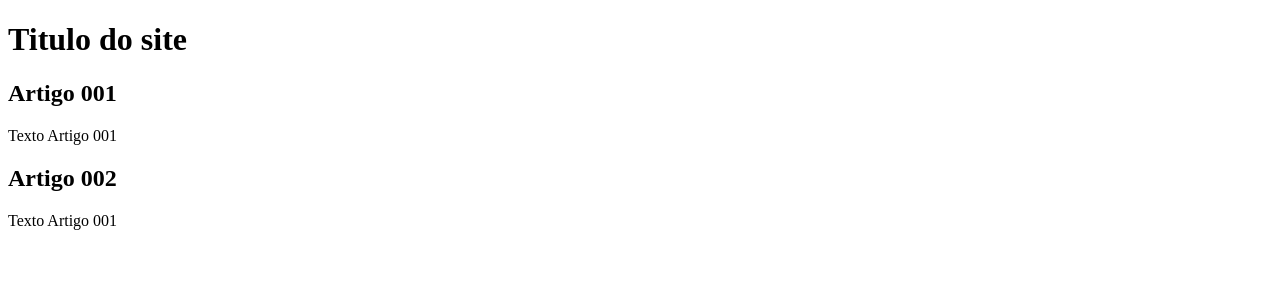
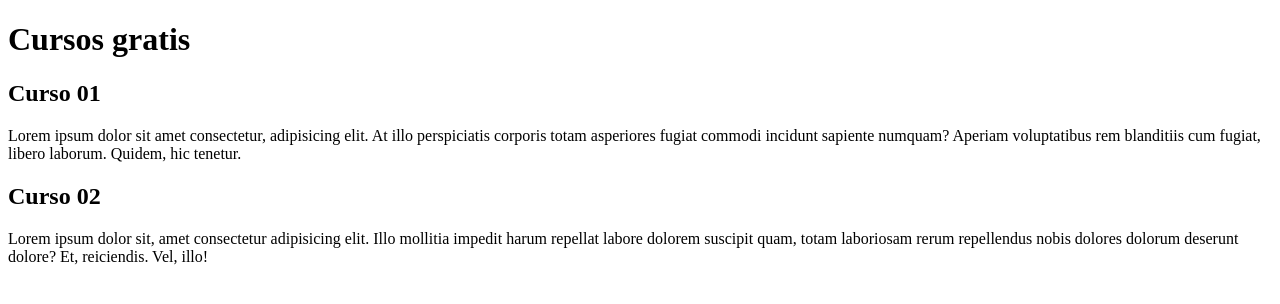
Before and after one commit to jgarcia68/projeto-site, a plain HTML site: page index.htm in a window 1280 px wide. Drawn offline with Linux system fonts and the light colour scheme.

Commit message:
Comecei a editar o conteudo

```diff
--- a/index.htm
+++ b/index.htm
@@ -8,15 +8,15 @@
 <body>
     <main>
         <header>
-            <h1>Titulo do site</h1>
+            <h1>Cursos gratis</h1>
         </header>
         <article>
-            <h2>Artigo 001</h2>
-            <p>Texto Artigo 001</p>
+            <h2>Curso 01</h2>
+            <p>Lorem ipsum dolor sit amet consectetur, adipisicing elit. At illo perspiciatis corporis totam asperiores fugiat commodi incidunt sapiente numquam? Aperiam voluptatibus rem blanditiis cum fugiat, libero laborum. Quidem, hic tenetur.</p>
         </article>
         <article>
-            <h2>Artigo 002</h2>
-            <p>Texto Artigo 001</p>
+            <h2>Curso 02</h2>
+            <p>Lorem ipsum dolor sit, amet consectetur adipisicing elit. Illo mollitia impedit harum repellat labore dolorem suscipit quam, totam laboriosam rerum repellendus nobis dolores dolorum deserunt dolore? Et, reiciendis. Vel, illo!</p>
         </article>
     </main>
 </body>
```
